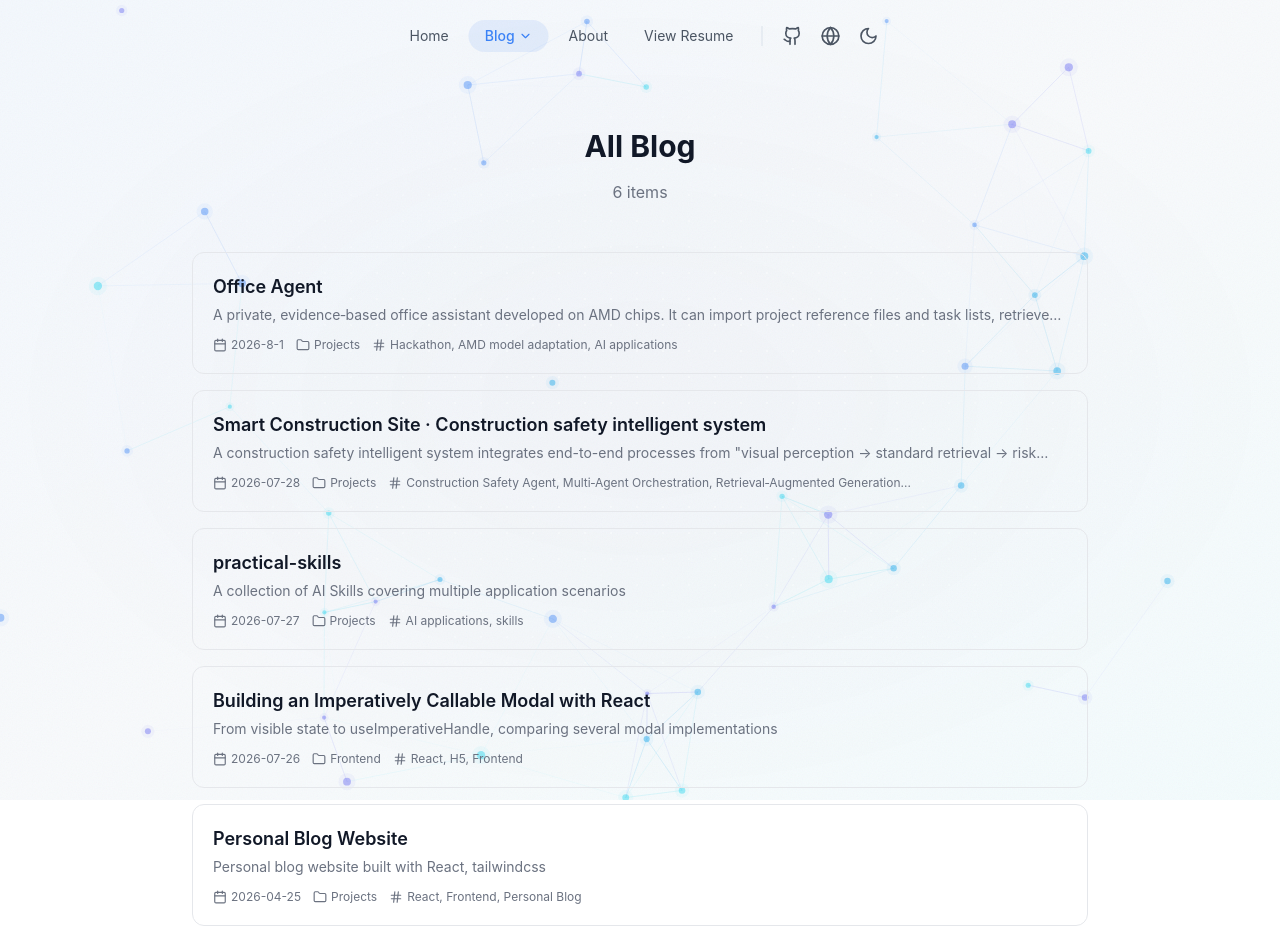
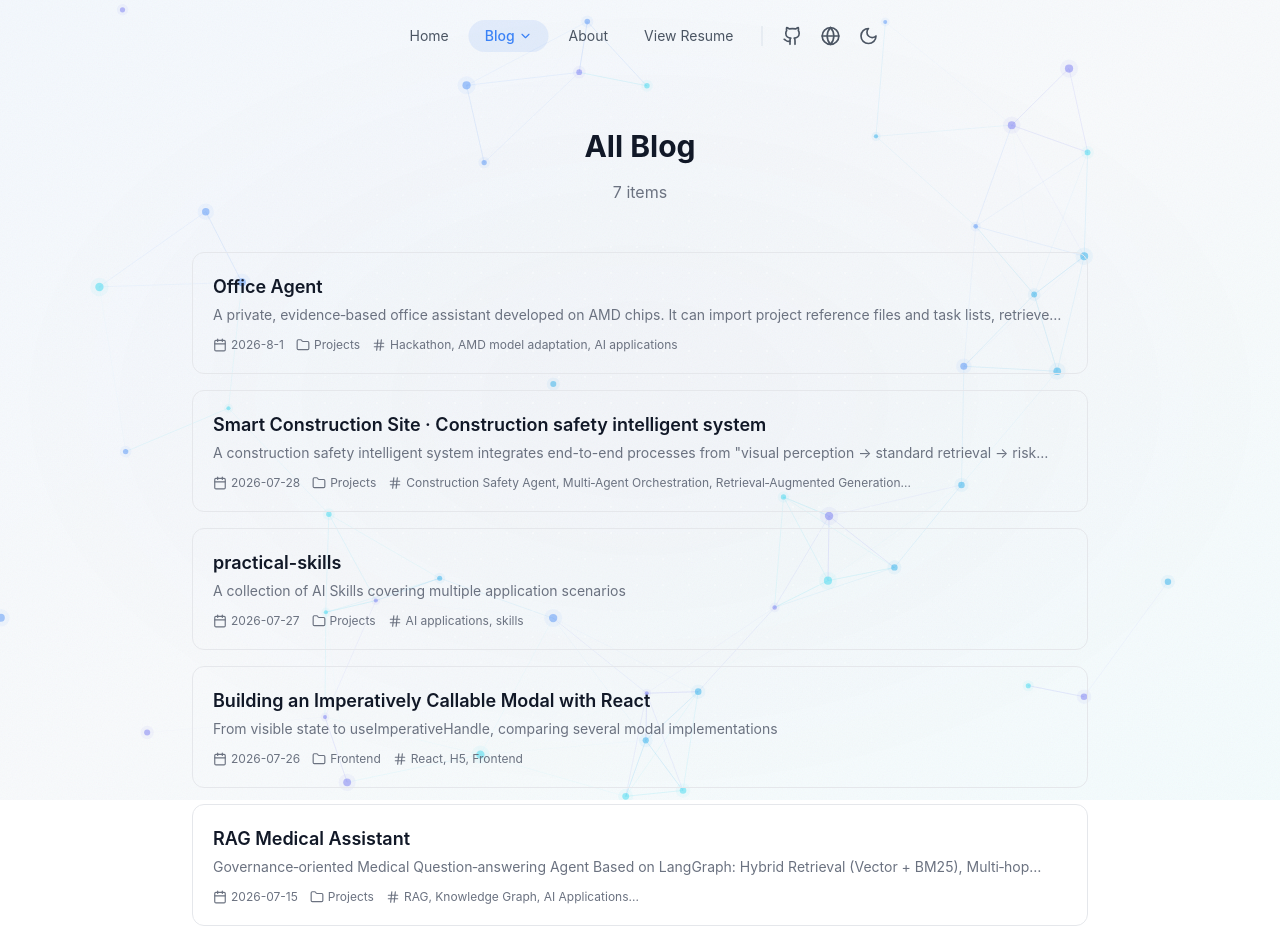
Before and after one commit to duk-destiny/blog, a React (Vite) app: page /all-blog in a window 1280 px wide. Shown: the top 942 px of the page. Built offline with nearby package versions, Linux system fonts and the light colour scheme.

Commit message:
新增项目

```diff
--- a/src/content/projects.ts
+++ b/src/content/projects.ts
@@ -146,5 +146,37 @@ export const projectItems: ContentItem[] = [
         "Offline Deployment"
       ]
     }
+  },
+  {
+    "id": 6,
+    "type": "project",
+    "path": "https://github.com/duk-destiny/RAG-Medical-Assistant",
+    "title": {
+      "zh": "RAG 医疗助手",
+      "en": "RAG Medical Assistant"
+    },
+    "summary": {
+      "zh": "基于 LangGraph 的治理型医疗问答智能体：混合检索（向量 + BM25）、知识图谱多跳推理、 三层记忆体系（短期上下文 / 向量事件记忆 / 结构化画像）、角色隔离的健康档案访问控制。",
+      "en": "Governance‑oriented Medical Question‑answering Agent Based on LangGraph: Hybrid Retrieval (Vector + BM25), Multi‑hop Reasoning on Knowledge Graphs, Three‑tier Memory System (Short‑term Context / Vector‑based Event Memory / Structured Profile), Role‑isolated Access Control for Health Records."
+    },
+    "date": "2026-07-15",
+    "category": "practicalProjects",
+    "readTime": 10,
+    "tags": {
+      "zh": [
+        "RAG",
+        "知识图谱",
+        "AI 应用",
+        "多层记忆",
+        "Prompt 自优化"
+      ],
+      "en": [
+        "RAG",
+        "Knowledge Graph",
+        "AI Applications",
+        "Multi‑layer Memory",
+        "Prompt Self‑optimization"
+      ]
+    }
   }
 ];
```
Also changed, not shown: src/content/projects.json (+32 -0 lines).
